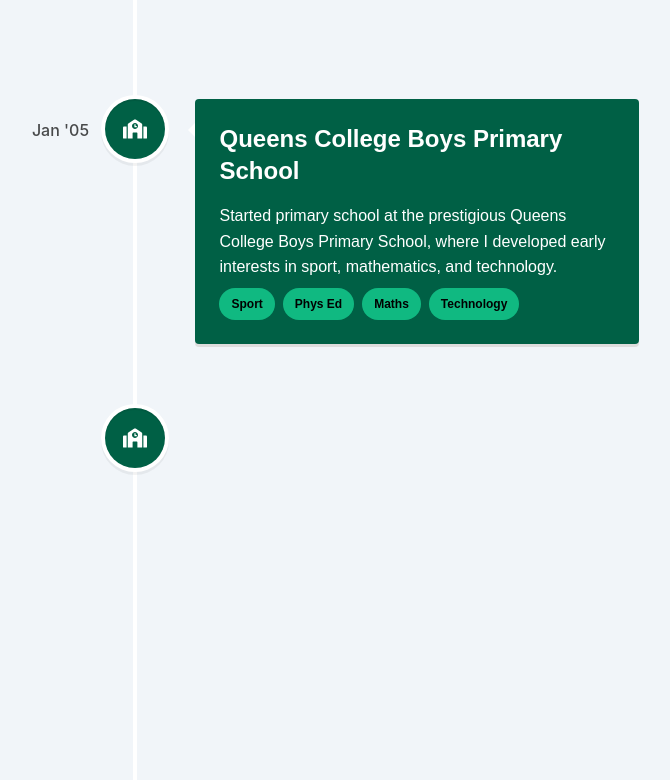
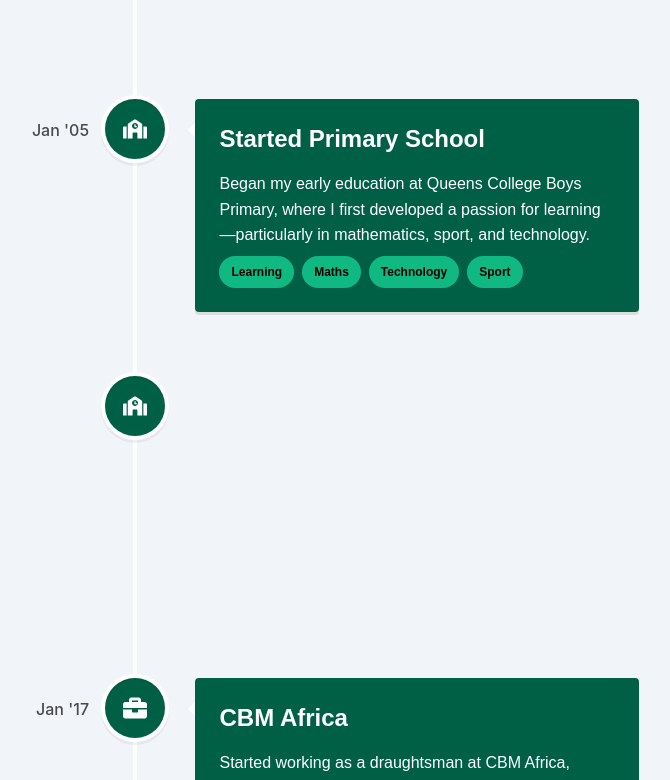
Before and after one commit to KyleJamesWestran/kylejameswestran.github.io, a React (Create React App) app: page / in a window 1280 px wide. Shown: the part 2180-2960 px from the top of the page, without its empty margins (505-1175 px from the left). Built offline with nearby package versions, Linux system fonts and the light colour scheme; a web font is replaced by a local one.

Commit message:
update: removed personal info

```diff
--- a/src/components/Timeline.jsx
+++ b/src/components/Timeline.jsx
@@ -14,40 +14,28 @@
     {
         date: "Sep '98",
         title: "Birth",
-        details: "I was born on the 15th of September 1998 in the Western Cape, South Africa.",
-        tags: [
-            "Milk", "Nappies", "Sleep"
-        ],
+        details: "I was born in South Africa, where my lifelong curiosity and love for building things first took root.",
+        tags: ["Curiosity", "Roots", "Beginnings"],
         icon: <FaBaby/>,
         personal: 1
     }, {
         date: "Jan '05",
-        title: "Queens College Boys Primary School",
-        details: "Started primary school at the prestigious Queens College Boys Primary School, wh" +
-                "ere I developed early interests in sport, mathematics, and technology.",
-        tags: [
-            "Sport", "Phys Ed", "Maths", "Technology"
-        ],
+        title: "Started Primary School",
+        details: "Began my early education at Queens College Boys Primary, where I first developed a passion for learning—particularly in mathematics, sport, and technology.",
+        tags: ["Learning", "Maths", "Technology", "Sport"],
         icon: <FaSchool/>,
         personal: 1
     }, {
         date: "Jan '12",
-        title: "Queens College Boys High School",
-        details: "Began high school at Queens College Boys High School. My passion for creating an" +
-                "d building things was sparked here, especially through technical drawings and In" +
-                "formation Technology. I remember my first programming test in Delphi where I sco" +
-                "red 100%, and my teacher encouraged others to use my code as the memo.",
-        tags: [
-            "EGD", "IT", "Waterpolo", "Rugby", "Programming"
-        ],
+        title: "High School Foundations",
+        details: "Attended Queens College Boys High School, where my love for software and design deepened. Scoring 100% on my first programming test affirmed I was on the right path.",
+        tags: ["Programming", "Design", "Problem Solving", "Tech"],
         icon: <FaSchool/>,
         personal: 1
     }, {
         date: "Jan '17",
         title: "CBM Africa",
-        details: "Started working as a draughtsman at CBM Africa, initially pursuing a career in e" +
-                "ngineering. Alongside, I developed software solutions to optimize internal proce" +
-                "sses and assisted with networking and ICT support. I soon realised that I was meant to be coding.",
+        details: "Started working as a draughtsman at CBM Africa, initially pursuing a career in engineering. Alongside, I developed software solutions to optimize internal processes and assisted with networking and ICT support. I soon realised that I was meant to be coding.",
         tags: [
             "Draughting",
             "Software Development",
@@ -61,9 +49,7 @@
     }, {
         date: "Mar '18",
         title: "Freelance Developer on Upwork",
-        details: "Began freelancing on Upwork, delivering custom software solutions and automation" +
-                " tools for clients across various industries. Projects included web scrapers, ta" +
-                "sk automations, and applications tailored to specific client needs.",
+        details: "Began freelancing on Upwork, delivering custom software solutions and automation tools for clients across various industries. Projects included web scrapers, task automations, and applications tailored to specific client needs.",
         tags: [
             "Python",
             "Django",
@@ -77,9 +63,7 @@
     }, {
         date: "Jan '19",
         title: "UNISA - BSc Computing",
-        details: "Started studying part-time for a BSc in Computing at the University of South Afr" +
-                "ica, focusing on programming, AI, database management, and software development " +
-                "lifecycle (SDLC).",
+        details: "Started studying part-time for a BSc in Computing at the University of South Africa, focusing on programming, AI, database management, and software development lifecycle (SDLC).",
         tags: [
             "C++", "Python", "AI", "Oracle DB", "SDLC"
         ],
@@ -88,21 +72,14 @@
     }, {
         date: "Jun '19",
         title: "Marriage",
-        details: "Married my wife at 21, marking the beginning of a lifelong partnership ful" +
-                "l of love, growth, and shared dreams.",
-        tags: [
-            "Marriage", "Love", "Commitment", "Future", "Family"
-        ],
+        details: "Married my beautiful wife, an experience that taught me about commitment, communication, and shared purpose.",
+        tags: ["Commitment", "Growth", "Support"],
         icon: <FaFemale/>,
         personal: 1
     }, {
         date: "Oct '22",
         title: "Full-Stack Developer at Linx Systems",
-        details: "Joined Linx Systems as a full-stack developer, creating transformative digital s" +
-                "olutions using PHP Laravel and MS SQL databases to help clients improve sales, w" +
-                "arehouse management, and stock control. Integrated Python machine learning model" +
-                "s for advanced prediction features and developed mobile apps including a seriali" +
-                "zed stock management system.",
+        details: "Joined Linx Systems as a full-stack developer, creating transformative digital solutions using PHP Laravel and MS SQL databases to help clients improve sales, warehouse management, and stock control. Integrated Python machine learning models for advanced prediction features and developed mobile apps including a serialized stock management system.",
         tags: [
             "PHP",
             "Laravel",
@@ -118,20 +95,16 @@
     }, {
         date: "Jun '23",
         title: "Parenthood",
-        details: "Welcomed my son into the world, an experience that profoundly changed my" +
-                " life and priorities.",
-        tags: [
-            "Parenting", "Fatherhood", "Family", "Children"
-        ],
+        details: "Welcomed our first child — an inspiring and transformative moment that redefined my priorities and fueled my drive to build a better future.",
+        tags: ["Family", "Parenting", "Growth"],
         icon: <FaChild/>,
         personal: 1
     }, {
         date: "Apr '25",
         title: "Immigration to New Zealand",
-        details: "Immigrated with my family to New Zealand, embarking on a new adventure to create" +
-                " a better future and new opportunities for our son.",
+        details: "Immigrated with my family to New Zealand, embarking on a new adventure to create a better future and new opportunities for our son.",
         tags: [
-            "New Zealand", "Auckland", "Kerikeri", "Adventure", "Family"
+            "New Zealand", "Immigration", "Adventure", "Family"
         ],
         icon: <FaPlane/>,
         personal: 1
```
